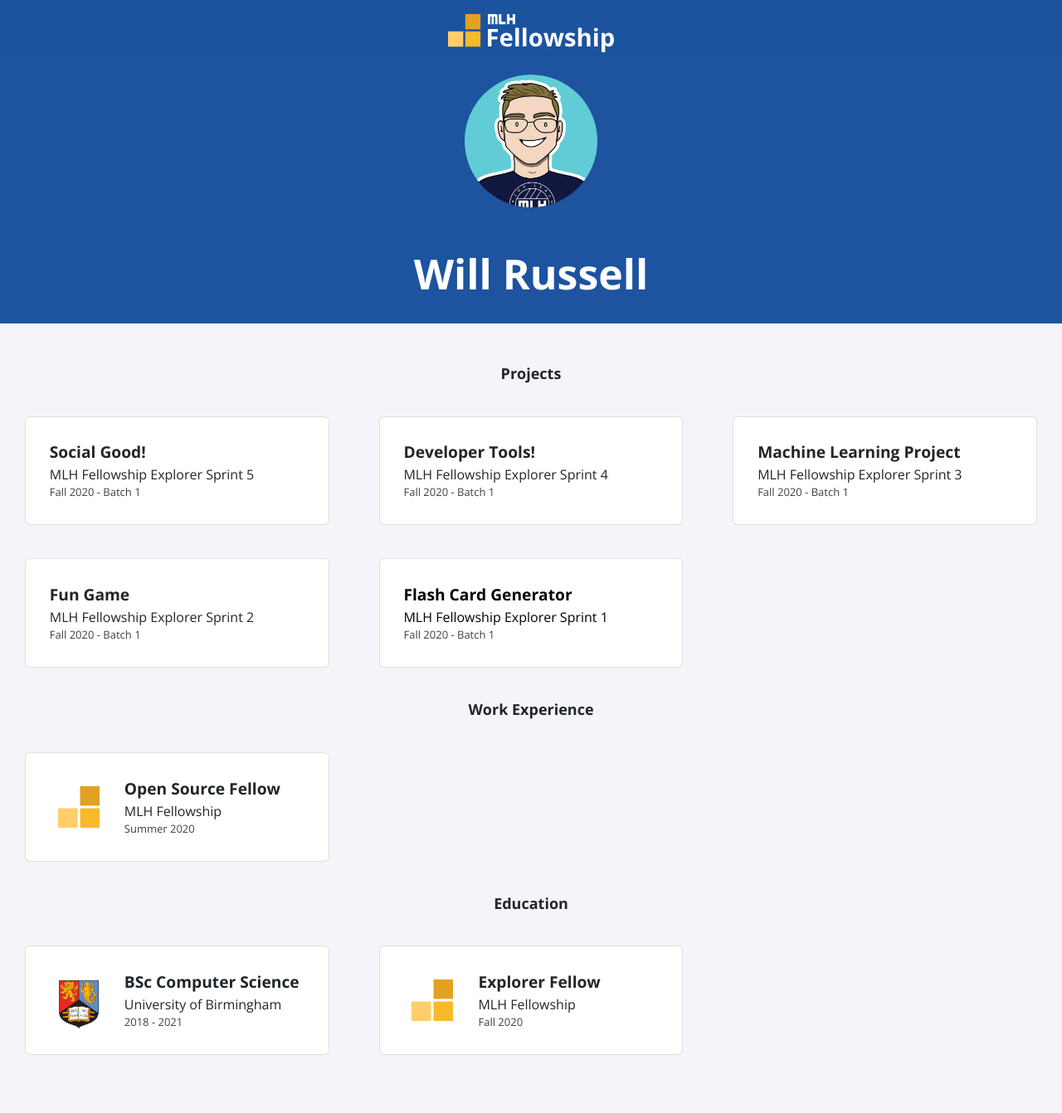
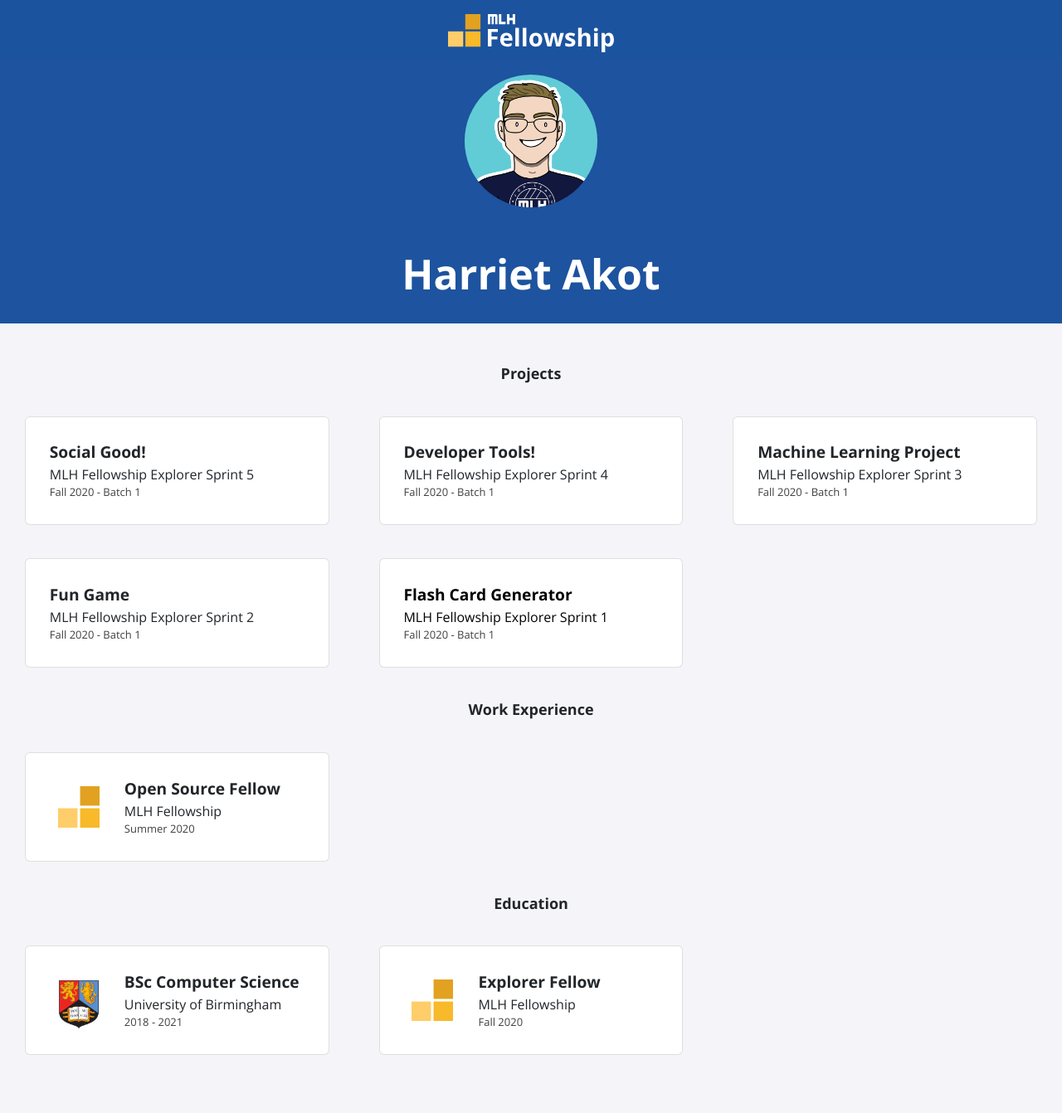
Before and after one commit to HarrietAkot/Harriets-portifolio, a Jekyll site: the page built from index.html, in a window 1280 px wide. Shown: the whole page at 83% size. Built offline with Jekyll 4.4.1, drawn with Linux system fonts in a browser that asks for light colours; nearby versions of some CDN libraries.

Commit message:
Update _config.yml

```diff
--- a/_config.yml
+++ b/_config.yml
@@ -1,13 +1,13 @@
-title: "Will Russell"
-email: fellowship@mlh.io
+title: "Harriet Akot"
+email: akotharriet5@gmail.com
 description: >- # this means to ignore newlines until "baseurl:"
   Write an awesome description for your new site here. You can edit this
   line in _config.yml. It will appear in your document head meta (for
   Google search results) and in your feed.xml site description.
 baseurl: "/"
 url: "/portfolio-template"
-twitter_username: mlhacks
-github_username:  mlh-fellowship
+twitter_username: harrietakot
+github_username:  HarrietAkot
 
 sass:
   sass_dir: _sass
```
